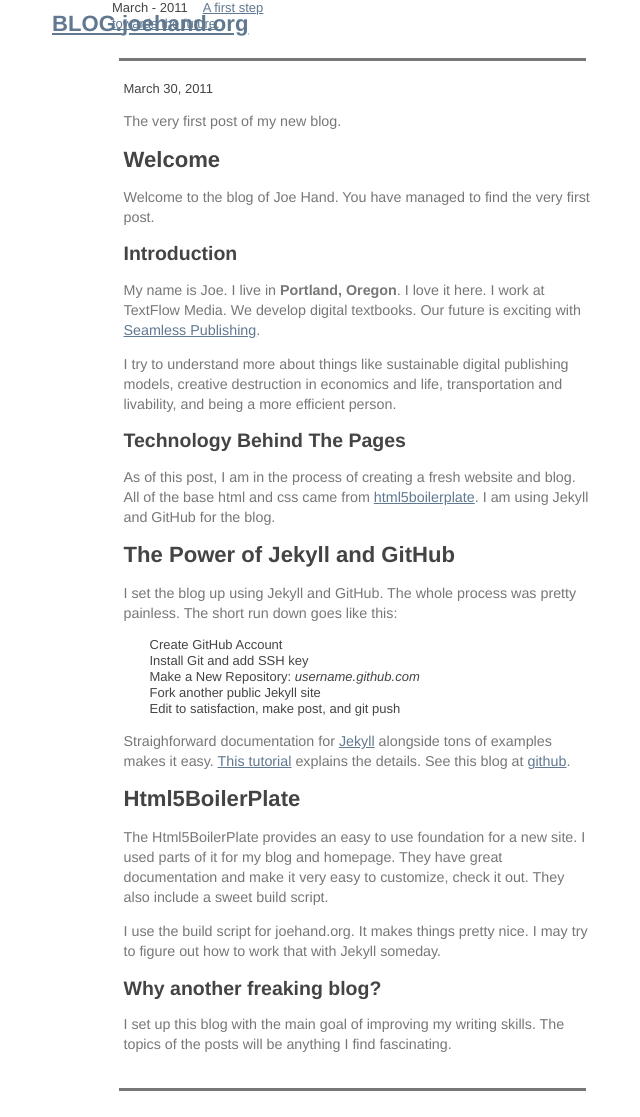
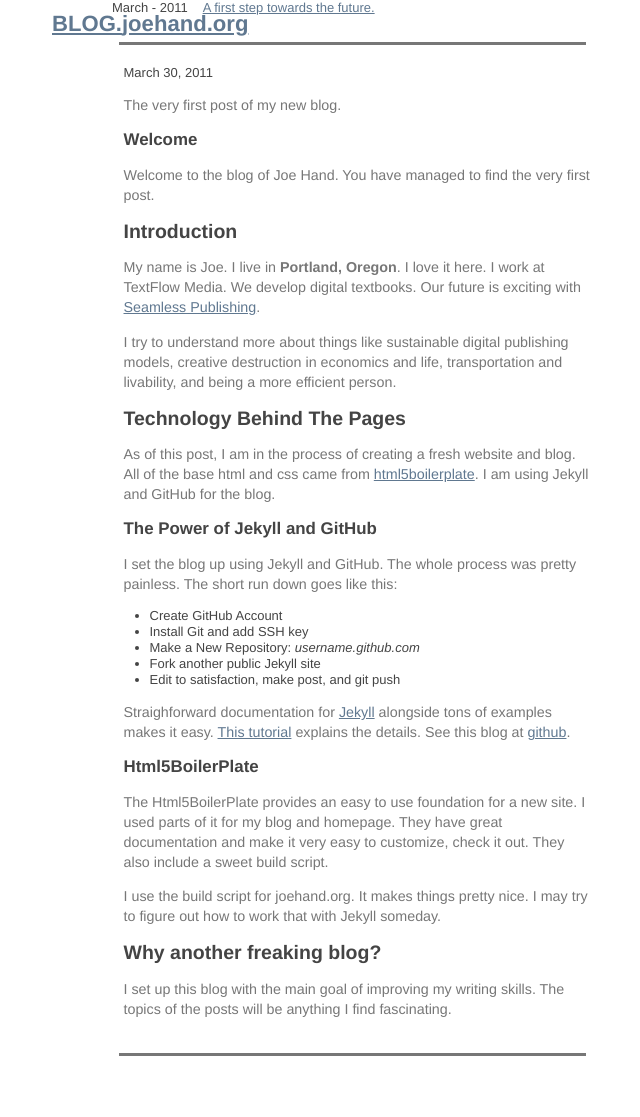
Before and after one commit to joehand/smilingjoe, a Jekyll site: the page built from _posts/2011-03-30-first-post.markdown, in a window 1280 px wide. Shown: the whole page, without its empty margins (288-928 px from the left). Built offline with Jekyll 4.4.1, drawn with Linux system fonts in a browser that asks for light colours; nearby versions of some CDN libraries; Markdown is read by kramdown in place of the engine named in the settings; after the commit the page ends 1082 px from its top, so only the background shows below that.

Commit message:
css bug fixes

```diff
--- a/_posts/2011-03-30-first-post.markdown
+++ b/_posts/2011-03-30-first-post.markdown
@@ -6,7 +6,7 @@ description: The very first post of my new blog.
 
 ---
 
-#Welcome
+###Welcome
 
 Welcome to the blog of Joe Hand. You have managed to find the very first post.
 
@@ -20,7 +20,7 @@ I try to understand more about things like sustainable digital publishing models
 
 As of this post, I am in the process of creating a fresh website and blog. All of the base html and css came from <a href="http://html5boilerplate.com/">html5boilerplate</a>. I am using Jekyll and GitHub for the blog.
 
-#The Power of Jekyll and GitHub
+###The Power of Jekyll and GitHub
 
 I set the blog up using Jekyll and GitHub. The whole process was pretty painless. The short run down goes like this:
 <ul>
@@ -34,7 +34,7 @@ I set the blog up using Jekyll and GitHub. The whole process was pretty painless
 Straighforward documentation for <a href="http://github.com/mojombo/jekyll">Jekyll</a> alongside tons of examples makes it easy. <a href="http://ksornberger.com/blog/blogging-with-jekyll-and-github/">This tutorial</a> explains the details. See this blog at <a href="https://github.com/joehand/joehand.github.com">github</a>.
 
 
-#Html5BoilerPlate
+###Html5BoilerPlate
 
 The Html5BoilerPlate provides an easy to use foundation for a new site. I used parts of it for my blog and homepage. They have great documentation and make it very easy to customize, check it out. They also include a sweet build script.
 
--- a/css/style.css
+++ b/css/style.css
@@ -226,13 +226,15 @@ em {
 }
 
 nav {
-	width:200px;
+}
+
+
+nav ul li {
+    list-style-type:none;
 }
 
 article nav {
-	position:fixed;
-	left:-200px;
-	top:50px;
+
 }
 
 article {
@@ -243,9 +245,6 @@ article {
 	margin:2em .5em;
 }
 
-ul li {
-    list-style-type:none;
-}
 
 .date {
     padding-right:15px;
```
